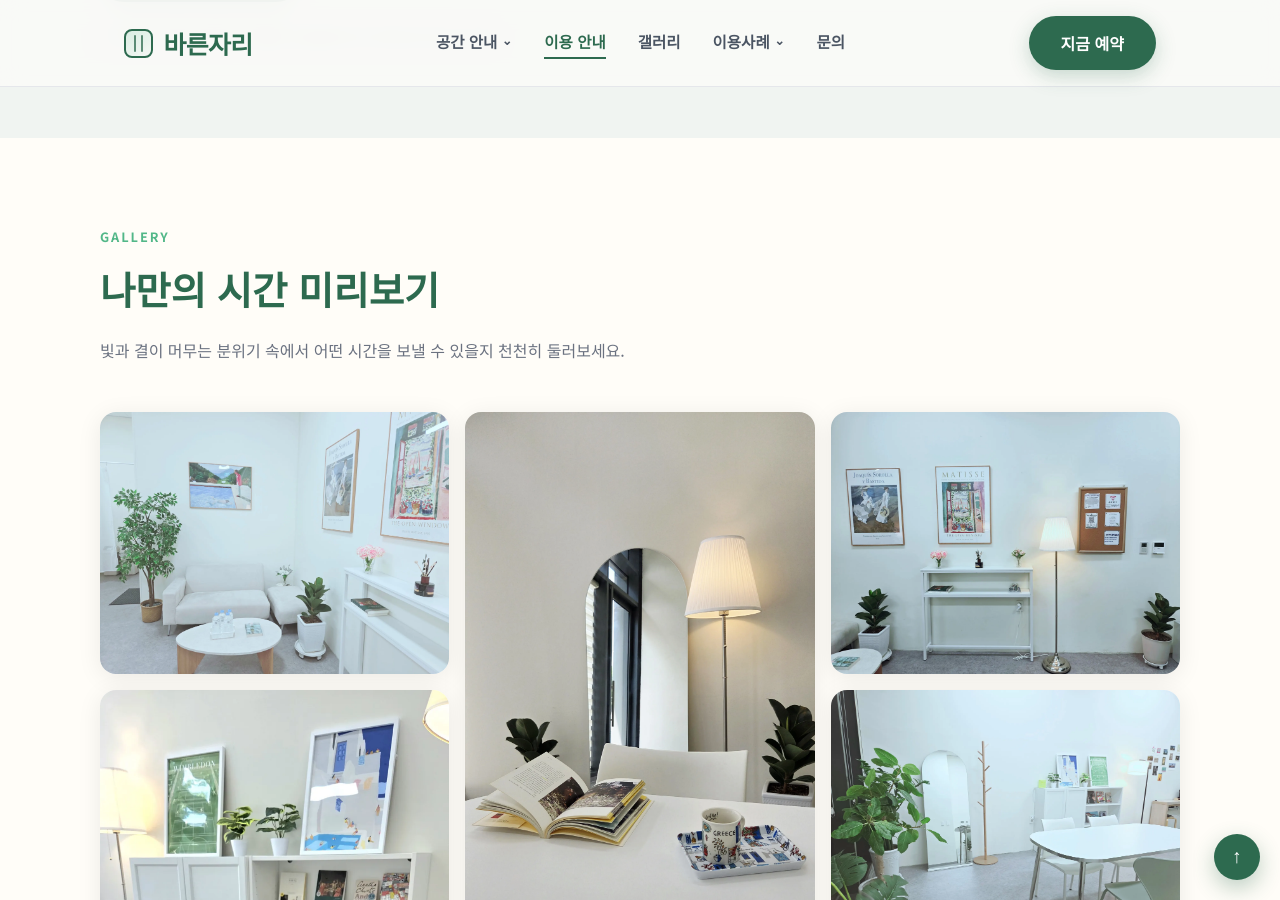
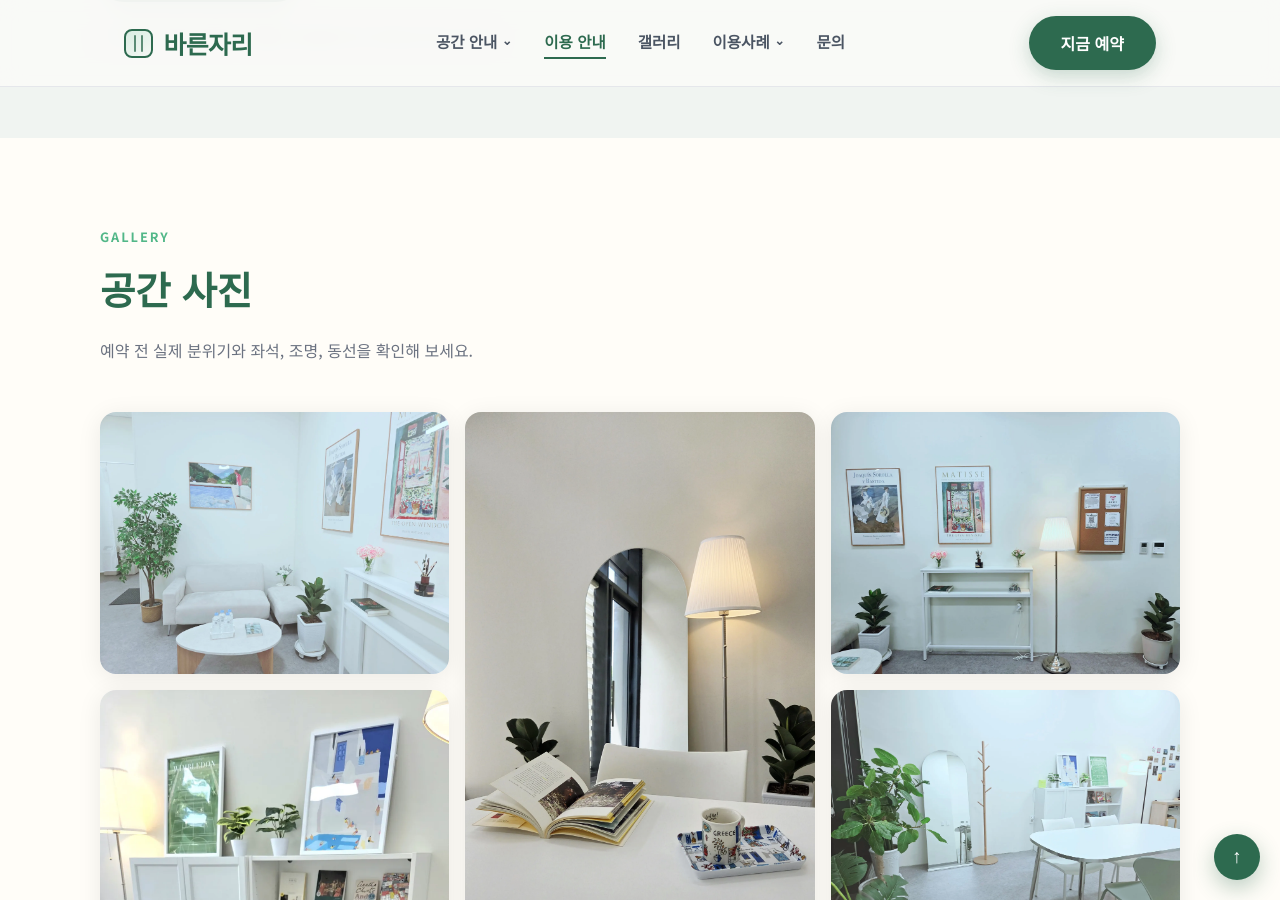
Before and after one commit to bareunspace/blog, a Jekyll site: the page built from index.html, in a window 1280 px wide and 900 px high, scrolled down 3200 px. Built offline with Jekyll 4.4.1, drawn with Linux system fonts in a browser that asks for light colours.

Commit message:
Clarify gallery section purpose

```diff
--- a/index.html
+++ b/index.html
@@ -405,8 +405,8 @@ script_version: 20260718-4
   <section id="gallery">
     <div class="section-inner">
       <p class="section-label">Gallery</p>
-      <h2 class="section-title">나만의 시간 미리보기</h2>
-      <p class="section-desc">빛과 결이 머무는 분위기 속에서 어떤 시간을 보낼 수 있을지 천천히 둘러보세요.</p>
+      <h2 class="section-title">공간 사진</h2>
+      <p class="section-desc">예약 전 실제 분위기와 좌석, 조명, 동선을 확인해 보세요.</p>
       <div class="gallery-masonry" id="galleryTrack" aria-label="갤러리 탐색">
           <figure class="gallery-item wide">
             <button type="button" class="gallery-open" data-src="images/09.webp" data-alt="바른자리 전체 공간 와이드 뷰" aria-label="이미지 확대 보기">
```
